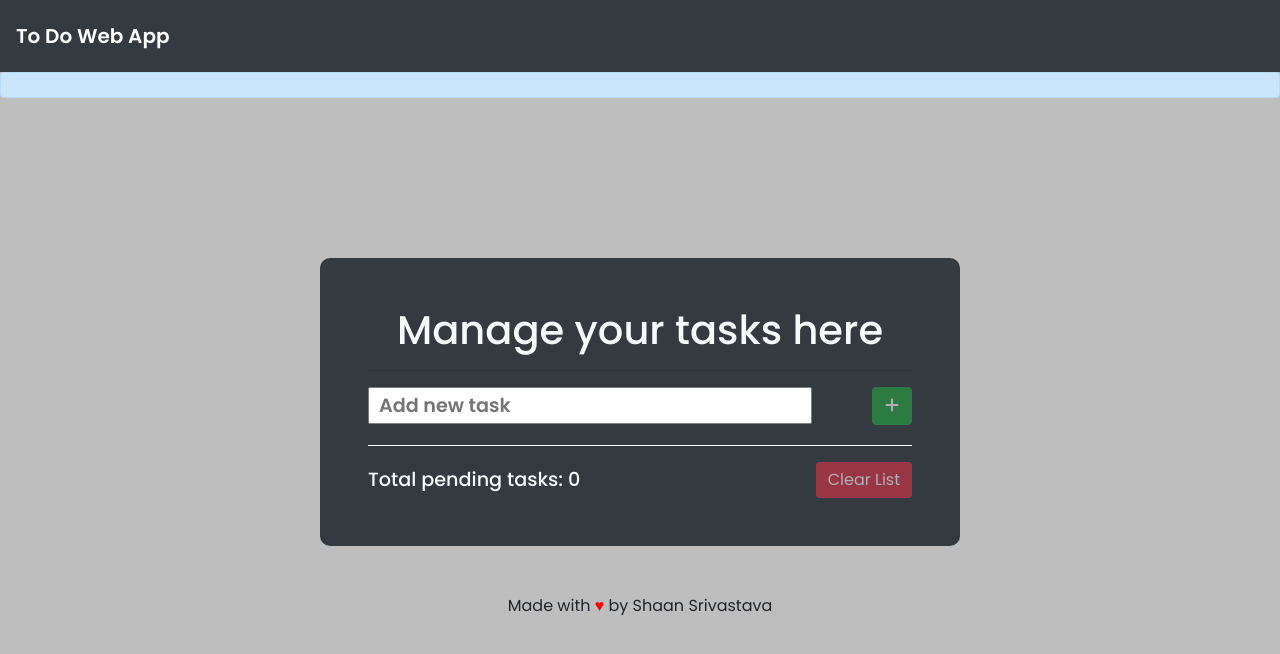
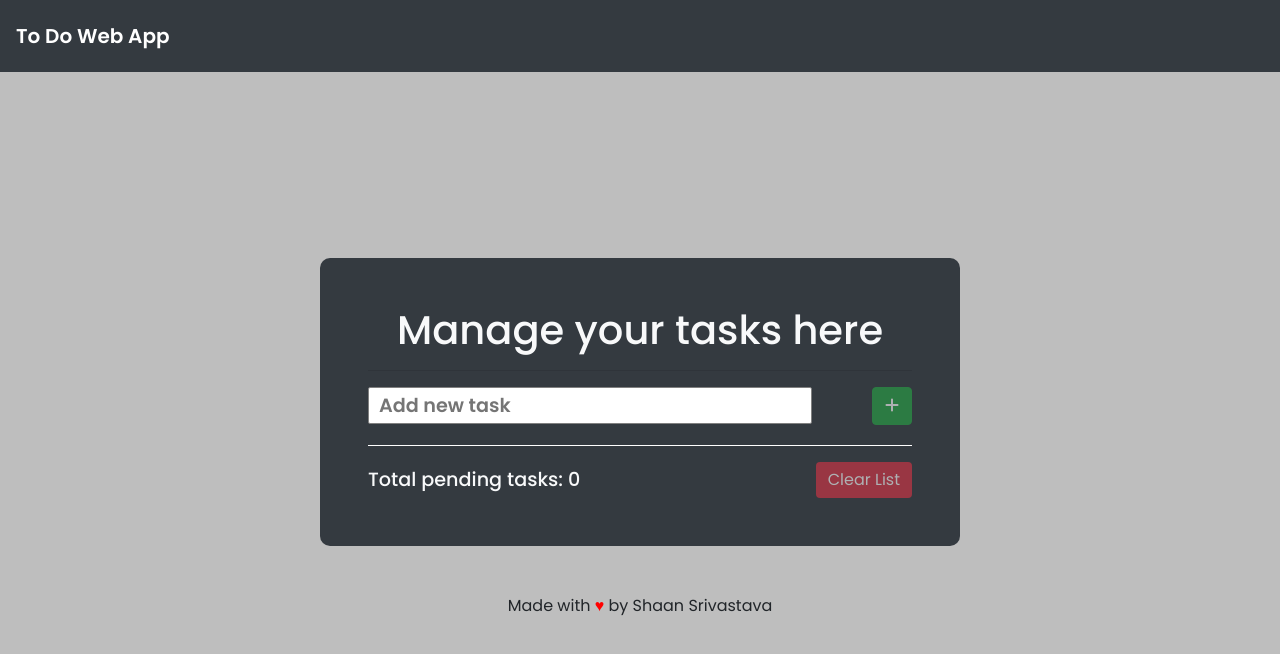
Before and after one commit to shaansrivastava2001/todo-list, a plain HTML site: page site/index.html in a window 1280 px wide. Drawn offline with nearby package versions, Linux system fonts and the light colour scheme.

Commit message:
Just a small change

```diff
--- a/site/index.html
+++ b/site/index.html
@@ -19,7 +19,7 @@
       <a class="navbar-brand" href="#">To Do Web App</a>
     </nav>
 
-    <div class="alert alert-primary alert-dismissible fade show" role="alert">
+    <div class="alert alert-dismissible fade show" role="alert">
 <!--       <strong>Finish</strong> your pending tasks.
       <button type="button" class="close" data-dismiss="alert" aria-label="Close">
         <span aria-hidden="true">&times;</span>
```
